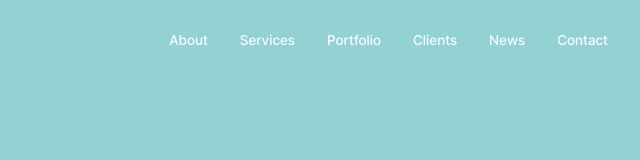
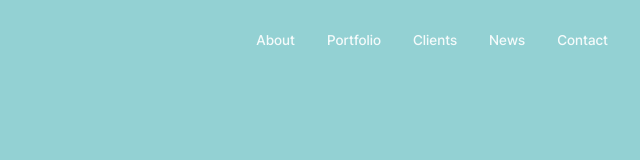
Before and after one commit to neoskorea/neos-homepage, a Next.js app: page / in a window 1280 px wide. Shown: the top 160 px of the page, without its empty margins (640-1280 px from the left). Built offline with nearby package versions, Linux system fonts and the light colour scheme.

Commit message:
feat: navbar에서 services 주석처리

```diff
--- a/app/components/Navbar.tsx
+++ b/app/components/Navbar.tsx
@@ -7,7 +7,7 @@ import { usePathname } from 'next/navigation';
 
 const navigation = [
   { name: 'About', href: '/about' },
-  { name: 'Services', href: '/services' },
+  // { name: 'Services', href: '/services' },
   { name: 'Portfolio', href: '/portfolio' },
   { name: 'Clients', href: '/clients' },
   { name: 'News', href: '/news' },
```
